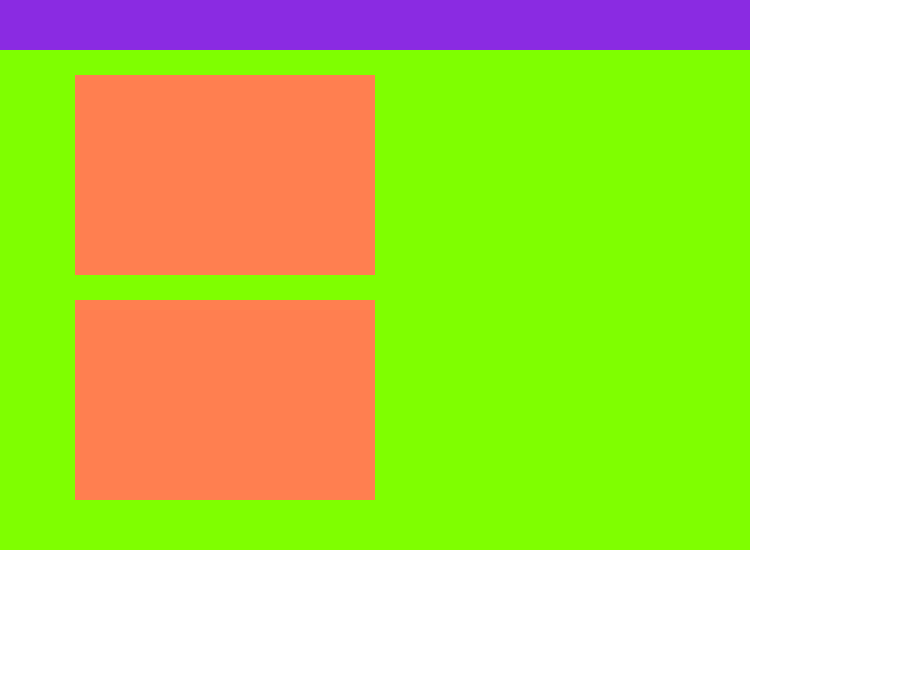
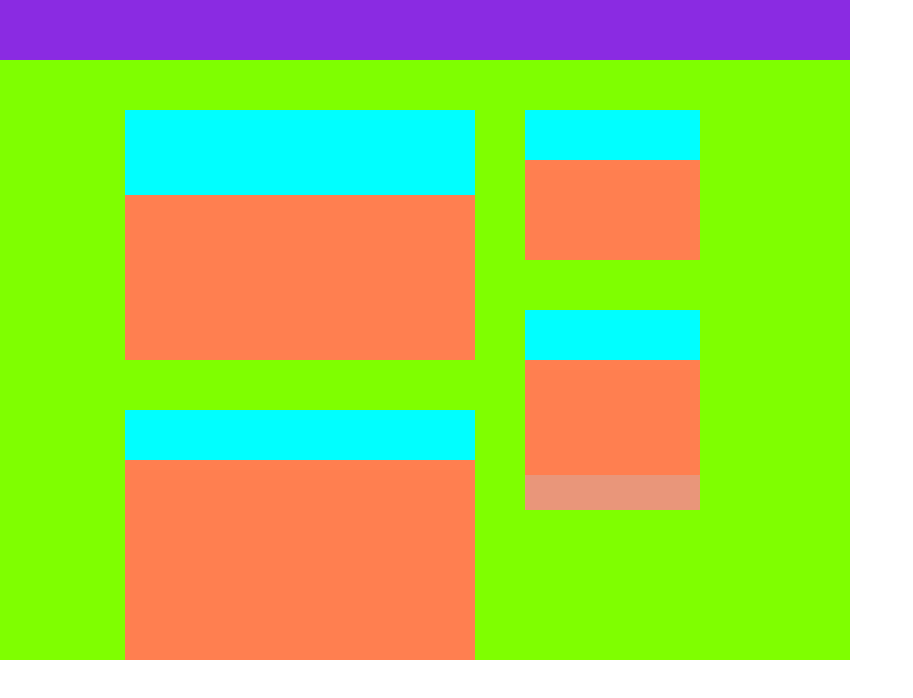
Before and after one commit to natternatternatter/webFundamentalsPublic, a plain HTML site: page week1/day4/profile/index.html in a window 1280 px wide. Shown: the whole page, without its empty margins (0-913 px from the left). Drawn offline with Linux system fonts and the light colour scheme.

Commit message:
third commit

```diff
--- a/week1/day4/profile/index.html
+++ b/week1/day4/profile/index.html
@@ -32,6 +32,7 @@
         <div class="connectionsCard">
             <div class="conCardBanner"></div>
             <div class="conCardMain"></div>
+            <div class="conCardLink"></div>
         </div>
     </div>
 
--- a/week1/day4/profile/style.css
+++ b/week1/day4/profile/style.css
@@ -5,30 +5,75 @@
 
 .navBar {
     background-color: blueviolet;
-    height: 50px;
-    width: 750px;
+    height: 60px;
+    width: 850px;
 }
 
 .main {
     background-color: chartreuse;
-    height: 500px;
-    width: 750px;
+    height: 600px;
+    width: 850px;
 }
 
 .userCard {
     background-color: coral;
-    height: 200px;
-    width: 300px;
+    height: 250px;
+    width: 350px;
     position: relative;
-    left: 75px;
-    top: 25px;
+    left: 125px;
+    top: 50px;
+}
+
+.useCardBanner {
+    background-color: aqua;
+    height: 85px;
 }
 
 .educationCard {
     background-color: coral;
+    height: 250px;
+    width: 350px;
+    position: relative;
+    left: 125px;
+    top: 100px;
+}
+
+.eduCardBanner {
+    background-color: aqua;
+    height: 50px;
+}
+
+.connectionRequestCard {
+    background-color: coral;
+    height: 150px;
+    width: 175px;
+    position: relative;
+    right: -525px;
+    bottom: 450px;
+}
+
+.conReqCardBanner {
+    background-color: aqua;
+    height: 50px;
+}
+
+.connectionsCard {
+    background-color: coral;
     height: 200px;
-    width: 300px;
+    width: 175px;
     position: relative;
-    left: 75px;
-    top: 50px;
+    right: -525px;
+    bottom: 400px;
 }
+
+.conCardBanner {
+    background-color: aqua;
+    height: 50px;
+}
+
+.conCardLink {
+    background-color: darksalmon;
+    height: 35px;
+    position: relative;
+    top: 115px;
+}
```
